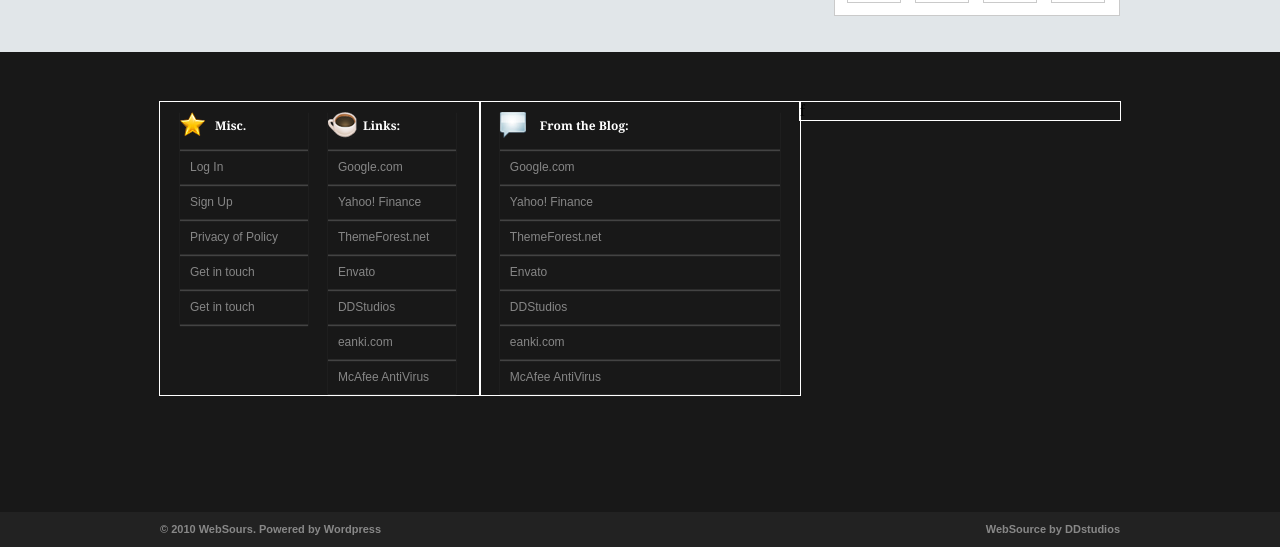
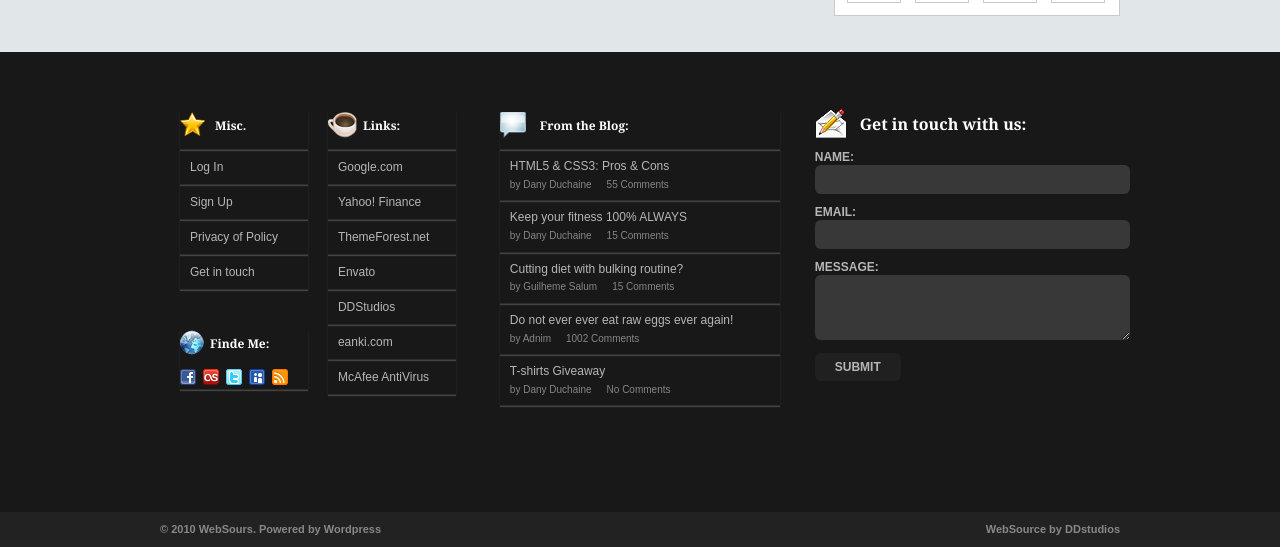
Before and after one commit to mast777/project1, a website: page app/index.html in a window 1280 px wide. Shown: the part 1463-2010 px from the top of the page. Drawn offline with Linux system fonts and the light colour scheme.

Commit message:
Page 'Index' completed

```diff
--- a/app/css/main.css
+++ b/app/css/main.css
@@ -626,7 +626,7 @@ body {
 /* FOOTER START*/
 .fotop-blocks {
 	width: 33.32%;
-	outline: 1px solid #fff;
+	outline: 0px solid #fff;
 	float: left;
 	margin-top: 50px;
 }
@@ -653,22 +653,64 @@ body {
 .fo-coffee-h {
 	background: url(../img/icon-footer-coffee.png) no-repeat;
 }
-.fo-block1 li a {
+.fo-block1 li>a {
 	text-decoration: none;
 	display: block;
 	padding: 10px;
 	font: 12px Arial,serif;
-	color: #868686;
+	color: #b6b6b6;
 	transition: all .2s ease;
 }
-.fo-block1 li a:hover {
+.fo-block1 li>a:hover {
 	background: #121212;
+}
+
+.block1-none-bord {
+	border-bottom: none;
+	box-shadow: none;
+}
+.fo-block1-finde {
+	margin-top: 40px;
+}
+.fo-block1-finde h3 {
+	padding-left: 30px;
+	background: url(../img/icon-earth.png) no-repeat;
+	font:bold 12px/27px Georgia, serif;
+	color: #fff;
+}
+.fo-block1-finde a {
+	display: inline-block;
+	width: 16px;
+	height: 16px;
+	background-image: url(../img/sprite-social-footer.png);
+	margin-right: 3px;
+}
+.finde-face {
+	background-image: url(../img/sprite-social-footer.png);
+	background-position: 0 center;
+}
+.finde-os {
+	background-image: url(../img/sprite-social-footer.png);
+	background-position: -19px center;
+}
+.finde-twitter {
+	background-image: url(../img/sprite-social-footer.png);
+	background-position: -38px center;
+}
+.finde-myspace {
+	background-image: url(../img/sprite-social-footer.png);
+	background-position: -57px center;
+}
+.finde-rss {
+	background-image: url(../img/sprite-social-footer.png);
+	background-position: -76px center;
 }
 
 .fo-block2 {
 	list-style: none;
 	padding: 0;
 	margin:  0  20px;
+
 }
 
 .fo-block2 li {
@@ -681,17 +723,63 @@ body {
 	color: #fff;
 	padding-left: 40px;
 }
+.fo-block2-li {
+	font-family: Arial;
+	font-size: 10px;
+	padding: 10px;
+	color: #868686;
+}
+.fo-block2-li:hover {
+	background: #121212;
+}
+.fo-block2-li span {
+	margin-left: 15px;
+}
 .fo-block2 li a {
 	text-decoration: none;
 	display: block;
-	padding: 10px;
-	font: 12px Arial,serif;
-	color: #868686;
+	font-size: 12px;
+	color: #b6b6b6;
 	transition: all .2s ease;
+	margin-bottom: 5px;
 }
-.fo-block2 li a:hover {
-	background: #121212;
+
+
+.fo-form {
+	padding-left: 15px;
 }
+.fo-form h2 {
+	color: #fff;
+	font: bold 16px/30px Georgia, serif;
+	padding-left: 45px;
+	background: url(../img/icon-later-form.png) no-repeat;
+	margin: 7px 0;
+}
+.fo-form p {
+	margin: 8px 0;
+}
+.fo-form-intext, .fo-form textarea {
+	width: 100%;
+	background: #383838;
+	border-radius: 6px;
+	border: none;
+	color: #fff;
+	padding: 5px;
+}
+.fo-form label {
+	font:bold 12px Arial, serif;
+	color: #b6b6b6;
+}
+.fo-form input[name="submit"] {
+	font:bold 12px Arial, serif;
+	background: #202020;
+	color: #b6b6b6;
+	padding: 7px 20px;
+	border-radius: 6px;
+	border: none;
+	cursor: pointer;
+}
+
 
 .footer-bottom {
 	width: 100%;
--- a/app/index.html
+++ b/app/index.html
@@ -373,7 +373,16 @@
 							<li><a href="#">Sign Up</a></li>
 							<li><a href="#">Privacy of Policy</a></li>
 							<li><a href="#">Get in touch</a></li>
-							<li><a href="#">Get in touch</a></li>
+							<li class="block1-none-bord">
+								<div class="fo-block1-finde">
+									<h3>Finde Me:</h3>
+									<a class="finde-face" href="#"></a>
+									<a class="finde-os" href="#"></a>
+									<a class="finde-twitter" href="#"></a>
+									<a class="finde-myspace" href="#"></a>
+									<a class="finde-rss" href="#"></a>
+								</div>
+							</li>
 						</ul>
 						<ul class="fo-block1">
 							<li><h2 class="fo-coffee-h">Links:</h2></li>
@@ -390,16 +399,48 @@
 					<div class="fotop-blocks">
 						<ul class="fo-block2">
 							<li><h2>From the Blog:</h2></li>
-							<li><a href="#">Google.com</a></li>
-							<li><a href="#">Yahoo! Finance</a></li>
-							<li><a href="#">ThemeForest.net</a></li>
-							<li><a href="#">Envato</a></li>
-							<li><a href="#">DDStudios</a></li>
-							<li><a href="#">eanki.com</a></li>
-							<li><a href="#">McAfee AntiVirus</a></li>
+							<li class="fo-block2-li">
+								<a href="#">HTML5 & CSS3: Pros & Cons</a>
+								<div>by Dany Duchaine<span>55 Comments</span></div>
+							</li>
+							<li class="fo-block2-li">
+								<a href="#">Keep your fitness 100% ALWAYS</a>
+								<div>by Dany Duchaine<span>15 Comments</span></div>
+							</li>
+							<li class="fo-block2-li">
+								<a href="#">Cutting diet with bulking routine?</a>
+								<div>by Guilheme Salum<span>15 Comments</span></div>
+							</li>
+							<li class="fo-block2-li">
+								<a href="#">Do not ever ever eat raw eggs ever again!</a>
+								<div>by Adnim<span>1002 Comments</span></div>
+							</li>
+							<li class="fo-block2-li">
+								<a href="#">T-shirts Giveaway</a>
+								<div>by Dany Duchaine<span>No Comments</span></div>
+							</li>
 						</ul>
 					</div>
-					<div class="fotop-blocks">f</div>
+					<div class="fotop-blocks">
+						<form class="fo-form" method="post" action="#">
+							<h2>Get in touch with us:</h2>
+							<p>
+								<label>NAME:</label>
+								<input class="fo-form-intext" type="text" name="name">
+							</p>
+							<p>
+								<label>EMAIL:</label>
+								<input class="fo-form-intext" type="email" name="email">
+							</p>
+							<p>
+								<label>MESSAGE:</label>
+								<textarea cols="30" rows="3"></textarea>
+							</p>
+							<p>
+								<input type="submit" name="submit" value="SUBMIT">
+							</p>
+						</form>
+					</div>
 			</div>
 		</div>
 		<div class="footer-bottom">
```
Also changed, not shown: app/img/icon-earth.png (added), app/img/icon-later-form.png (added), app/img/sprite-social-footer.png (added).
